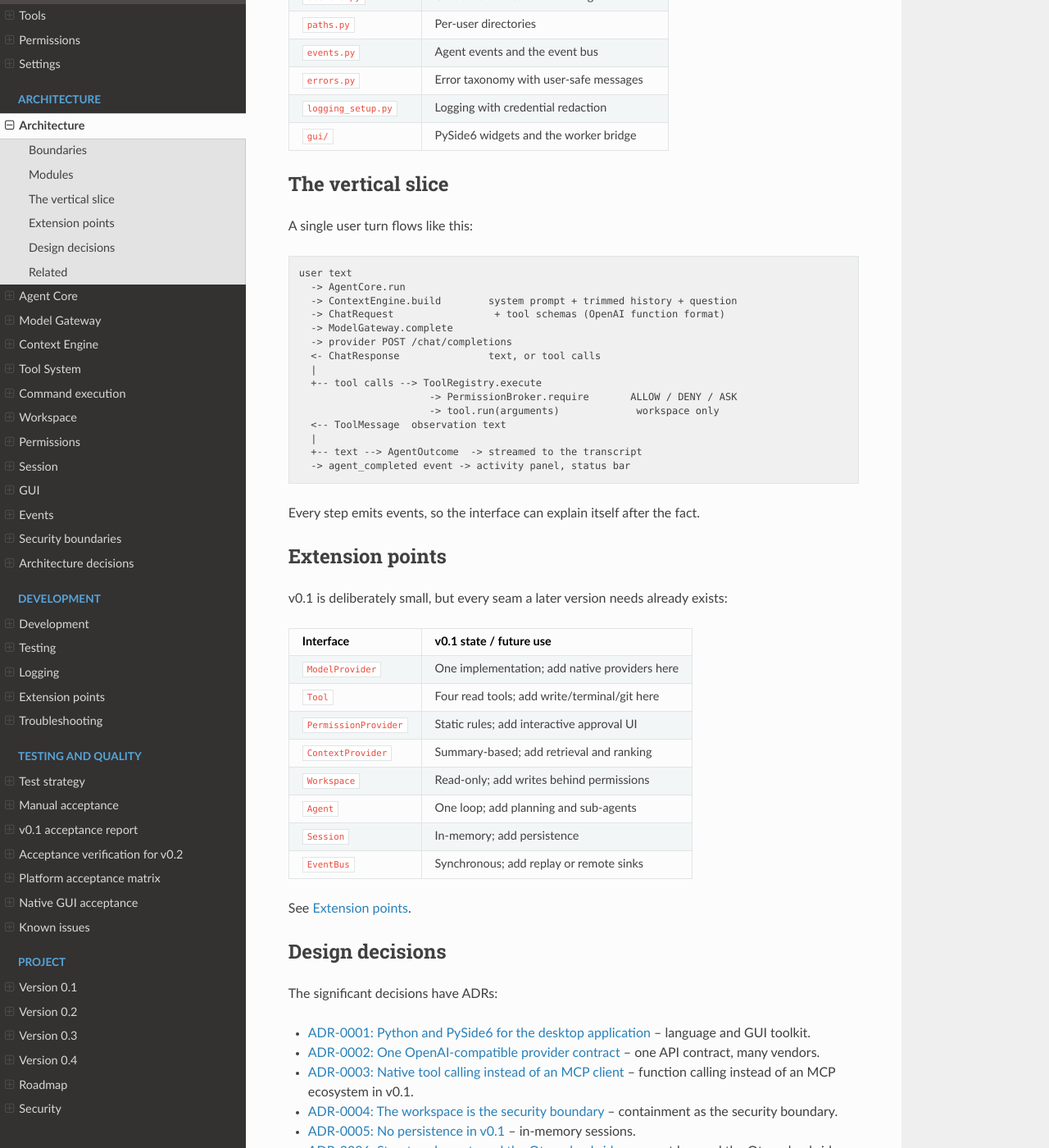
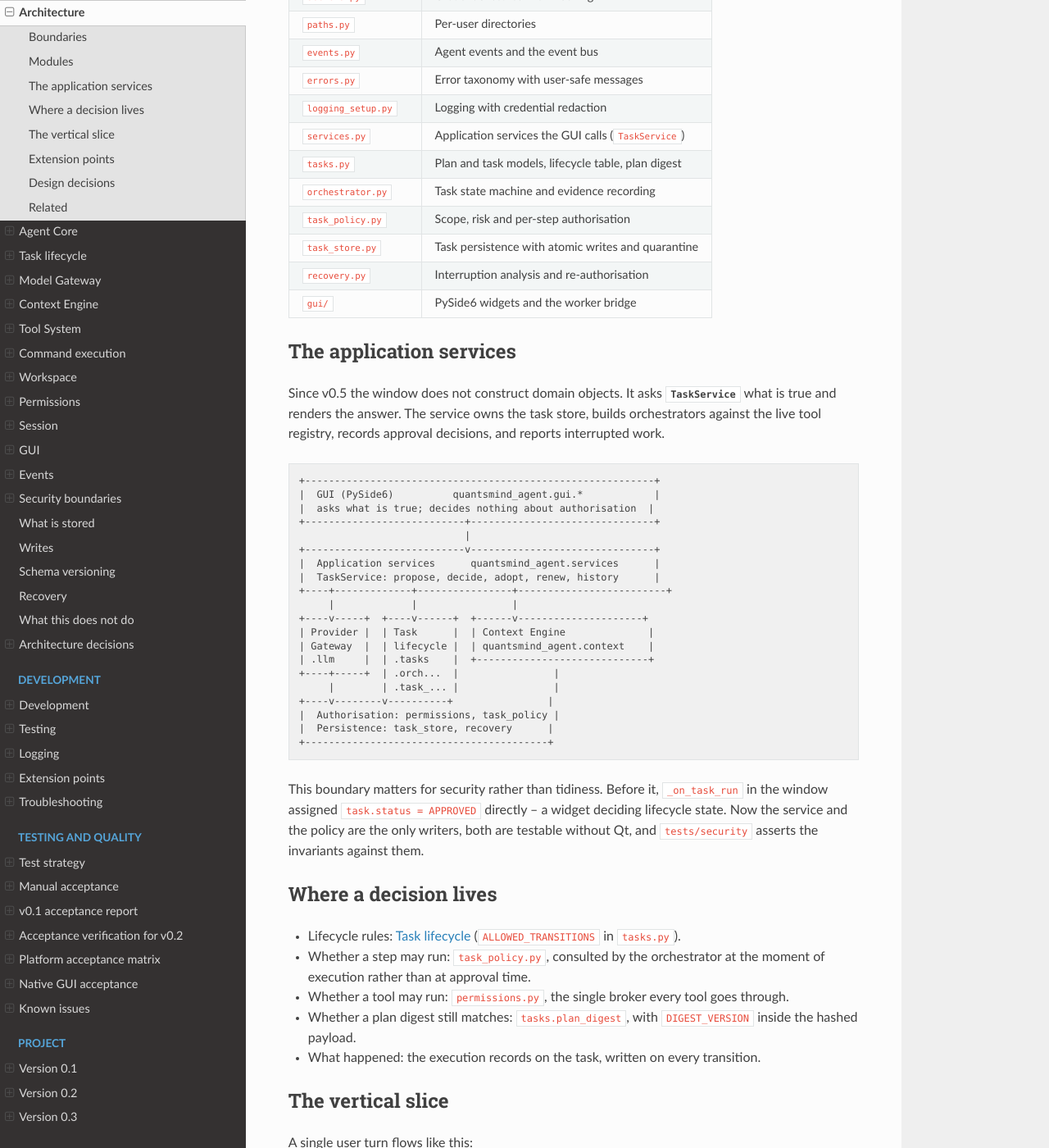
Before and after one commit to ajit-ai/QuantsMind-Agent, a Sphinx documentation site: the page built from docs/source/architecture/overview.rst, in a window 1280 px wide and 1400 px high, scrolled down 1440 px. Shown: the whole window at 82% size. Built offline with Sphinx 7.4.7 and the Read the Docs theme 3.1.0, drawn with Linux system fonts in a browser that asks for light colours.

Commit message:
docs(v0.5): document the lifecycle, the recovery rules, and what is deferred
Three new pages, chosen because the material had no home rather than because the
specification listed them:

architecture/task-lifecycle.rst -- the transition table as a diagram, why each
unusual edge exists (cancelling from anywhere, verifying after completion,
repairing from failed), the invariants with the module that enforces each, and
the pause and cancellation semantics stated as promises about what happens next
rather than about what is happening now.

architecture/persistence-and-recovery.rst -- what is stored and why the approval
lives inside the task record, atomic writes, quarantine rather than deletion, and
the recovery flow as a diagram that ends in 'nothing resumes automatically'.

roadmap/v0.5-implementation.rst -- what was done, what is verified, what is
deferred and why. The limitations section is the point of it: no live provider
call, verify() still not called from any product path, no effects summary in the
approval dialog, capabilities not yet shown in settings.

The existing overview and security-boundaries pages were updated in place rather
than duplicated, per the instruction to consolidate equivalent material.

Documentation describes what is implemented. Where a capability is declared but
unused -- structured output -- the implementation plan says so instead of the
architecture page implying it works.

```diff
--- a/docs/source/architecture/overview.rst
+++ b/docs/source/architecture/overview.rst
@@ -51,9 +51,9 @@ Each arrow is an interface, not a call into internals:
 Modules
 =======
 
-======================  ============================================
+======================  ====================================================
 Module                  Responsibility
-======================  ============================================
+======================  ====================================================
 ``app.py``              Composition root; CLI entry point
 ``agent.py``            Tool-calling loop, cancellation, streaming
 ``llm.py``              Provider-independent gateway and DTOs
@@ -71,8 +71,62 @@ Module                  Responsibility
 ``events.py``           Agent events and the event bus
 ``errors.py``           Error taxonomy with user-safe messages
 ``logging_setup.py``    Logging with credential redaction
+``services.py``         Application services the GUI calls (``TaskService``)
+``tasks.py``            Plan and task models, lifecycle table, plan digest
+``orchestrator.py``     Task state machine and evidence recording
+``task_policy.py``      Scope, risk and per-step authorisation
+``task_store.py``       Task persistence with atomic writes and quarantine
+``recovery.py``         Interruption analysis and re-authorisation
 ``gui/``                PySide6 widgets and the worker bridge
-======================  ============================================
+======================  ====================================================
+
+The application services
+========================
+
+Since v0.5 the window does not construct domain objects. It asks
+:class:`~quantsmind_agent.services.TaskService` what is true and renders the
+answer. The service owns the task store, builds orchestrators against the live
+tool registry, records approval decisions, and reports interrupted work.
+
+.. code-block:: text
+
+    +-----------------------------------------------------------+
+    |  GUI (PySide6)          quantsmind_agent.gui.*            |
+    |  asks what is true; decides nothing about authorisation  |
+    +---------------------------+-------------------------------+
+                                |
+    +---------------------------v-------------------------------+
+    |  Application services      quantsmind_agent.services      |
+    |  TaskService: propose, decide, adopt, renew, history      |
+    +----+-------------+----------------+-------------------------+
+         |             |                |
+    +----v-----+  +----v------+  +------v---------------------+
+    | Provider |  | Task      |  | Context Engine              |
+    | Gateway  |  | lifecycle |  | quantsmind_agent.context    |
+    | .llm     |  | .tasks    |  +-----------------------------+
+    +----+-----+  | .orch...  |                |
+         |        | .task_... |                |
+    +----v--------v----------+                |
+    |  Authorisation: permissions, task_policy |
+    |  Persistence: task_store, recovery      |
+    +-----------------------------------------+
+
+This boundary matters for security rather than tidiness. Before it, ``_on_task_run``
+in the window assigned ``task.status = APPROVED`` directly -- a widget deciding
+lifecycle state. Now the service and the policy are the only writers, both are
+testable without Qt, and ``tests/security`` asserts the invariants against them.
+
+Where a decision lives
+======================
+
+* Lifecycle rules: :doc:`task-lifecycle` (``ALLOWED_TRANSITIONS`` in ``tasks.py``).
+* Whether a step may run: ``task_policy.py``, consulted by the orchestrator at the
+  moment of execution rather than at approval time.
+* Whether a tool may run: ``permissions.py``, the single broker every tool goes
+  through.
+* Whether a plan digest still matches: ``tasks.plan_digest``, with
+  ``DIGEST_VERSION`` inside the hashed payload.
+* What happened: the execution records on the task, written on every transition.
 
 The vertical slice
 ==================
--- a/docs/source/index.rst
+++ b/docs/source/index.rst
@@ -59,6 +59,7 @@ application rather than by the model.
 
    architecture/overview
    architecture/agent-core
+   architecture/task-lifecycle
    architecture/model-gateway
    architecture/context-engine
    architecture/tool-system
@@ -69,6 +70,7 @@ application rather than by the model.
    architecture/gui
    architecture/events
    architecture/security-boundaries
+   architecture/persistence-and-recovery
    architecture/adr/index
 
 .. toctree::
```
Also changed, not shown: docs/source/architecture/persistence-and-recovery.rst (added, +95 -0 lines), docs/source/architecture/security-boundaries.rst (+31 -0 lines), docs/source/architecture/task-lifecycle.rst (added, +132 -0 lines), docs/source/roadmap/v0.5-implementation.rst (added, +108 -0 lines).
